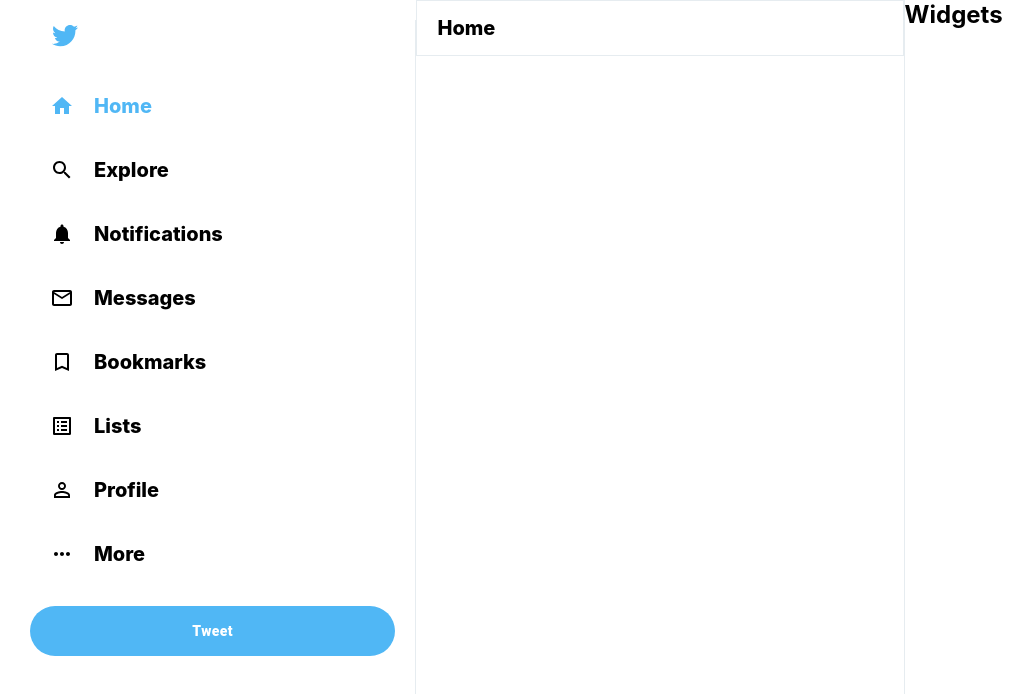
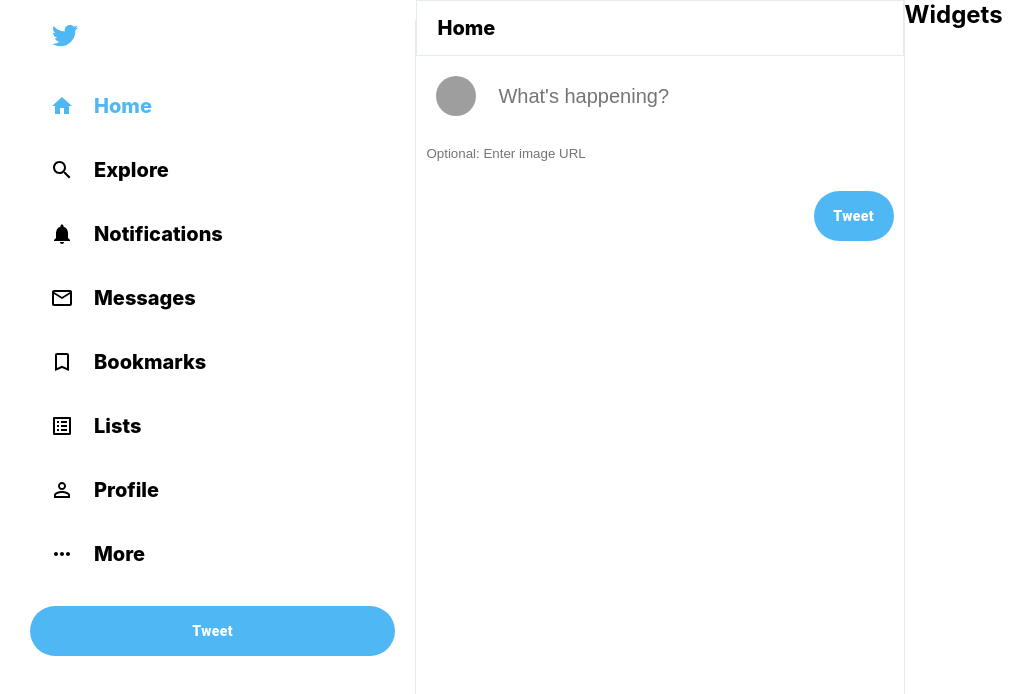
Before and after one commit to AntRod18/twitter-clone, a React (Create React App) app in the folder twitter-frontend/: page / in a window 1280 px wide. Shown: the top 694 px of the page, without its empty margins (0-1035 px from the left). Built offline with nearby package versions, Linux system fonts and the light colour scheme; grey boxes are pictures that could not be loaded.

Commit message:
add and style tweetbox to feed

```diff
--- a/twitter-frontend/src/Feed.css
+++ b/twitter-frontend/src/Feed.css
@@ -7,6 +7,9 @@
     border-right: 1px solid var(--twitter-background);
     min-width: fit-content;
     overflow-y: scroll;
+
+    -ms-overflow-style: none;
+    scrollbar-width: none;
 }
 
 .feed__header {
--- a/twitter-frontend/src/Feed.js
+++ b/twitter-frontend/src/Feed.js
@@ -1,5 +1,6 @@
 import React from 'react';
 import './Feed.css';
+import TweetBox from './TweetBox';
 
 function Feed() {
     return (
@@ -8,6 +9,7 @@
             <div className="feed__header">
                 <h2>Home</h2>
             </div>
+            <TweetBox />
 
         </div>
     )
--- a/twitter-frontend/src/Sidebar.css
+++ b/twitter-frontend/src/Sidebar.css
@@ -21,6 +21,7 @@
     font-weight: 900 !important;
     text-transform: inherit !important;
     border-radius: 30px !important;
+    width: 80px;
     height: 50px !important;
     margin-top: 20px !important;
 }
--- /dev/null
+++ b/twitter-frontend/src/TweetBox.css
@@ -0,0 +1,40 @@
+.tweetBox {
+    padding-bottom: 10px;
+    border-bottom: 8 px solid var(--twitter-background);
+    padding-right: 10px;
+}
+
+.tweetBox > form {
+    display: flex;
+    flex-direction: column;
+}
+
+.tweetBox__input {
+    padding: 20px;
+    display: flex;
+}
+
+.tweetBox__input > input {
+    flex: 1;
+    margin-left: 20px;
+    font-size: 20px;
+    border: none;
+}
+
+.tweetBox__imageInput {
+    border: none;
+    padding: 10px;
+}
+
+.tweetBox__tweetButton {
+    background-color: var(--twitter-color) !important;
+    border: none !important;
+    color: white !important;
+    font-weight: 900 !important;
+    text-transform: inherit !important;
+    border-radius: 30px !important;
+    width: 80px;
+    height: 50px !important;
+    margin-top: 20px !important;
+    margin-left: auto !important;
+}
--- /dev/null
+++ b/twitter-frontend/src/TweetBox.js
@@ -0,0 +1,25 @@
+import React from 'react';
+import './TweetBox.css';
+import { Avatar, Button } from "@material-ui/core";
+
+function TweetBox() {
+    return (
+        <div className="tweetBox">
+            <form>
+                <div className="tweetBox__input">
+                    <Avatar src="https://media.comicbook.com/2021/04/my-hero-academia-308-spoilers-izuku-deku-ofa-full-powers-reveale-1264224.jpeg?auto=webp&width=1200&height=669&crop=1200:669,smart"></Avatar>
+                    <input placeholder="What's happening?"></input>
+                </div>
+                <input
+                className="tweetBox__imageInput"
+                placeholder="Optional: Enter image URL"
+                type="text"
+                />
+
+                <Button className="tweetBox__tweetButton">Tweet</Button>
+            </form>
+        </div>
+    )
+}
+
+export default TweetBox
```
